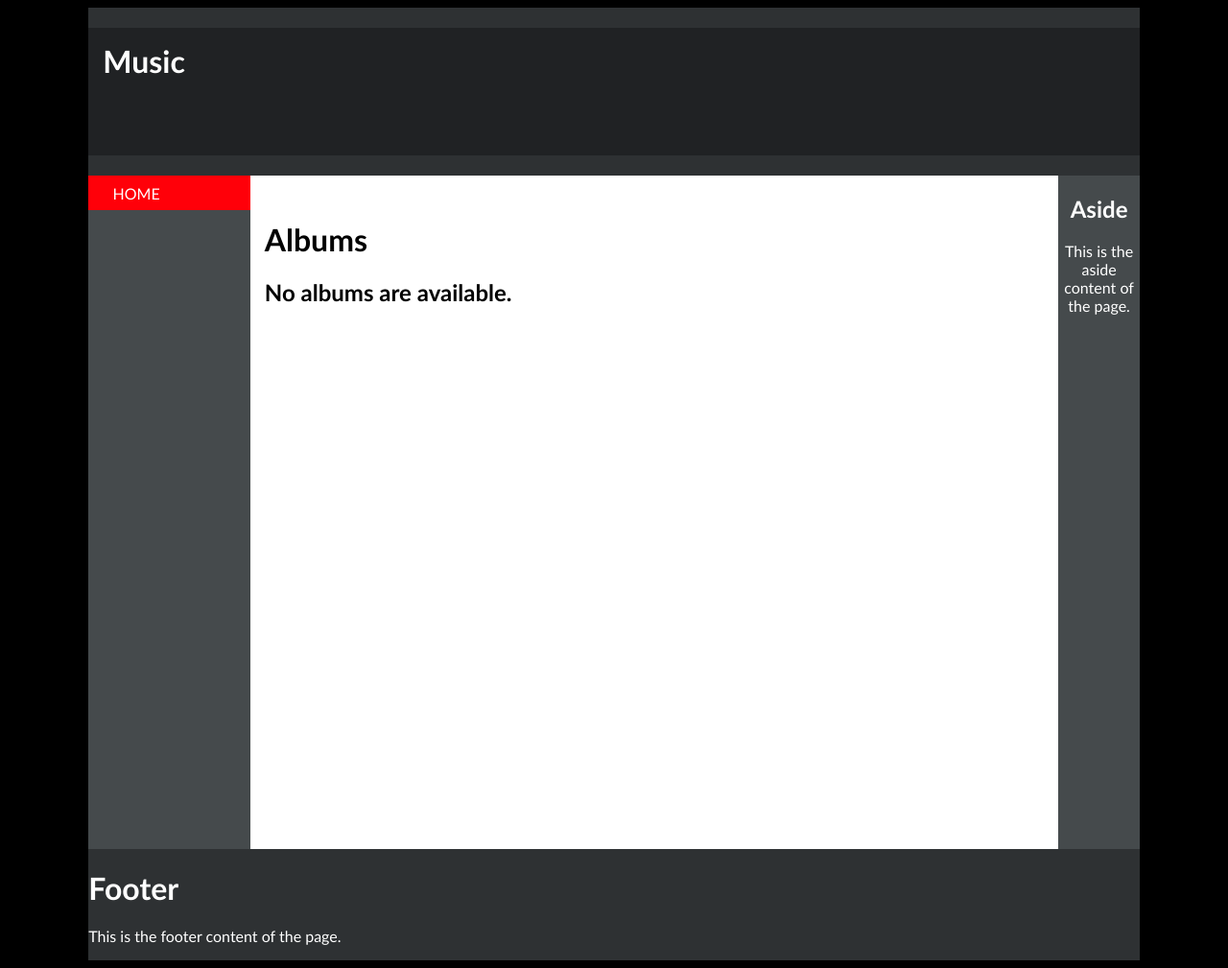
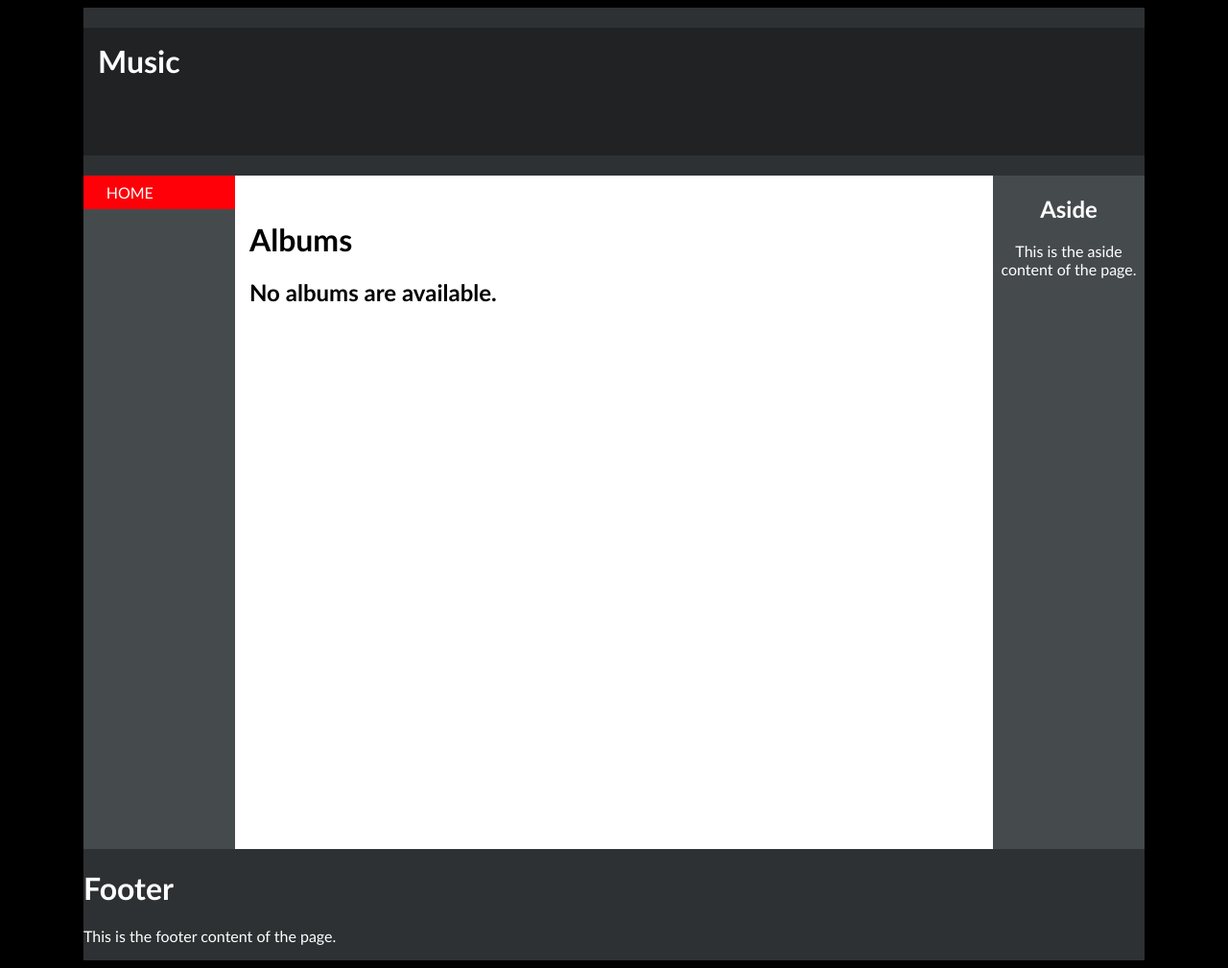
Before and after one commit to matt2ology/django-thenewboston, a Django app: page /music/ in a window 1280 px wide. Shown: the whole page at 96% size. Run offline with Django 4.2, Linux system fonts and the light colour scheme; data that the repository does not hold is empty.

Commit message:
Updated CSS Grid formatting

```diff
--- a/website/music/templates/music/detail.html
+++ b/website/music/templates/music/detail.html
@@ -14,9 +14,9 @@
       grid-auto-columns: 1fr 2fr 10fr 1fr 1fr;
       grid-auto-rows: 1.5fr 6fr 1fr;
       grid-template-areas:
-        '... header header header ...'
-        '... menu    main   aside  ...'
-        '... footer footer footer ...';
+        '... header header header  header ...'
+        '... menu    main   aside   aside ...'
+        '... footer footer footer  footer ...';
     }
 
     header {
--- a/website/music/templates/music/index.html
+++ b/website/music/templates/music/index.html
@@ -16,9 +16,9 @@
             grid-auto-columns: 1fr 2fr 10fr 1fr 1fr;
             grid-auto-rows: 1.5fr 6fr 1fr;
             grid-template-areas:
-                '... header header header ...'
-                '... menu    main   aside  ...'
-                '... footer footer footer ...';
+                '... header header header  header ...'
+                '... menu    main   aside   aside ...'
+                '... footer footer footer  footer ...';
         }
 
         header {
```
